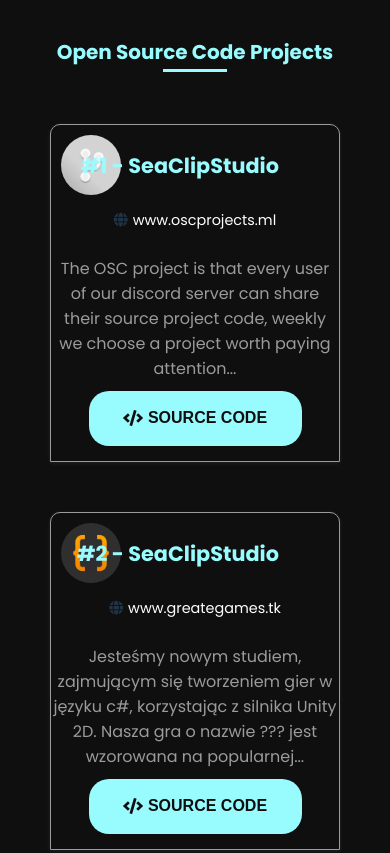
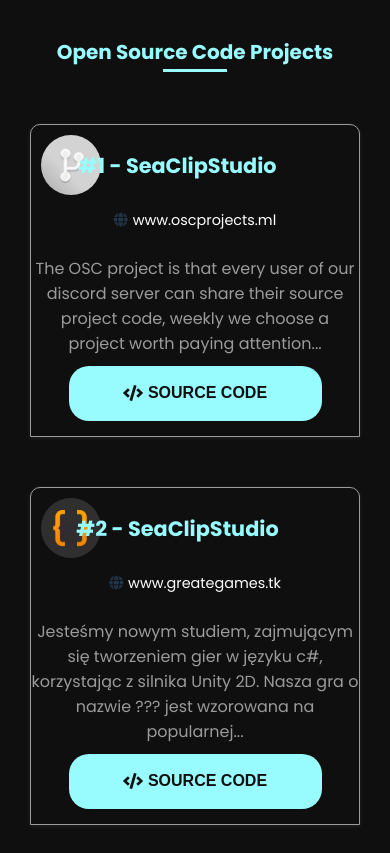
Before and after one commit to SeaClip-Studio/Open-Source-Code, a plain HTML site: page index.html in a window 390 px wide. Shown: the part 1580-2433 px from the top of the page. Drawn offline with nearby package versions, Linux system fonts and the light colour scheme.

Commit message:
Files For Website

```diff
--- a/src/assets/css/style.css
+++ b/src/assets/css/style.css
@@ -692,6 +692,22 @@ a i {
     .newsletter p{
         width:auto;
     }
+	.project__boxes .box {
+    min-width: calc(100% - 10px);
+}
+.project__info{
+    position: absolute;
+	top: 25px;
+	right: 0;
+	left: 0;
+	display: flex;
+	margin: auto;
+	justify-content: center;
+	margin-left: 25px;
+    color: var(--first-color);
+    font-size: 1.3rem;
+    margin-bottom: 5px;
+}
 }
 
 a.button, a.button:hover {
```
